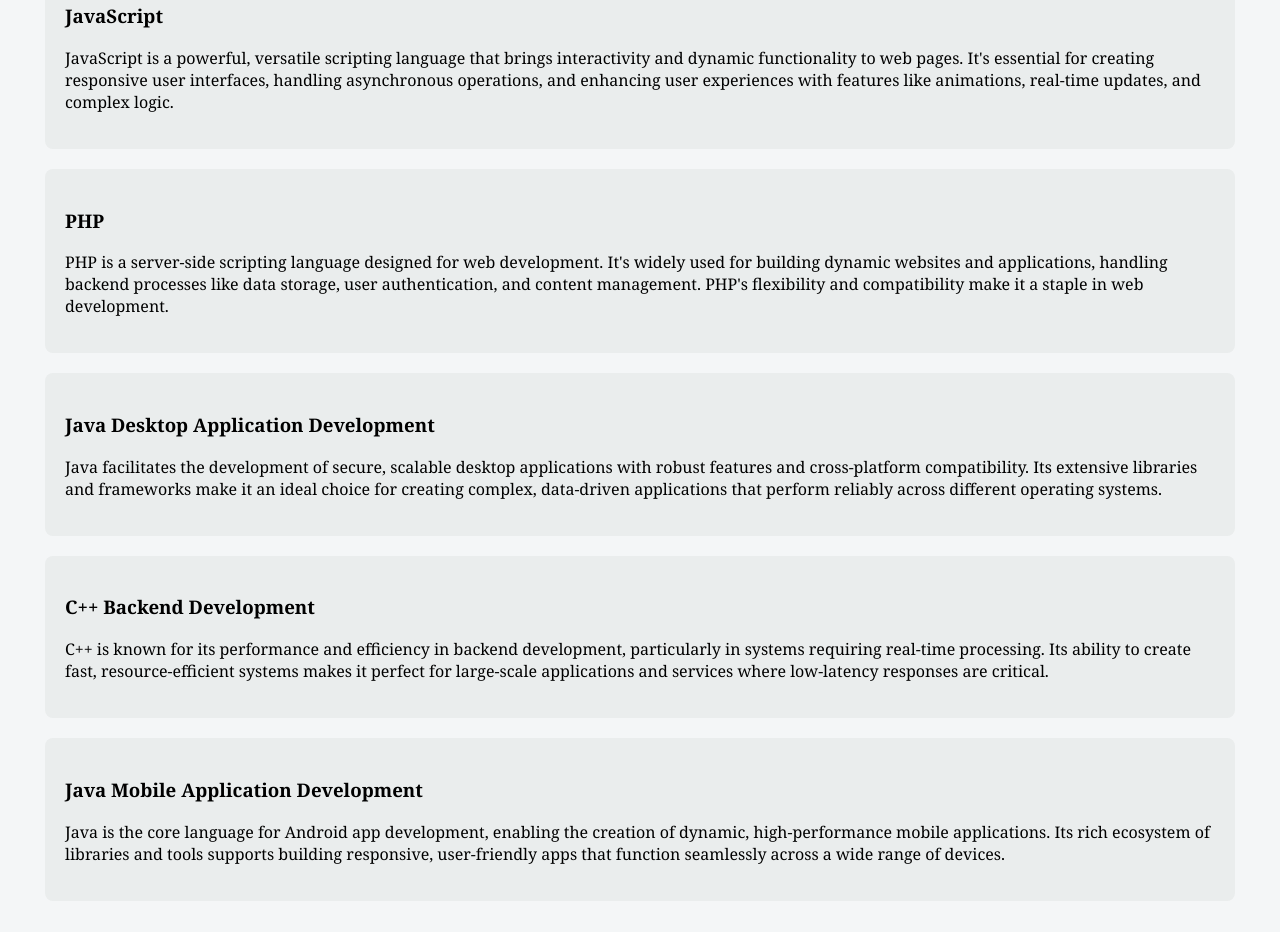
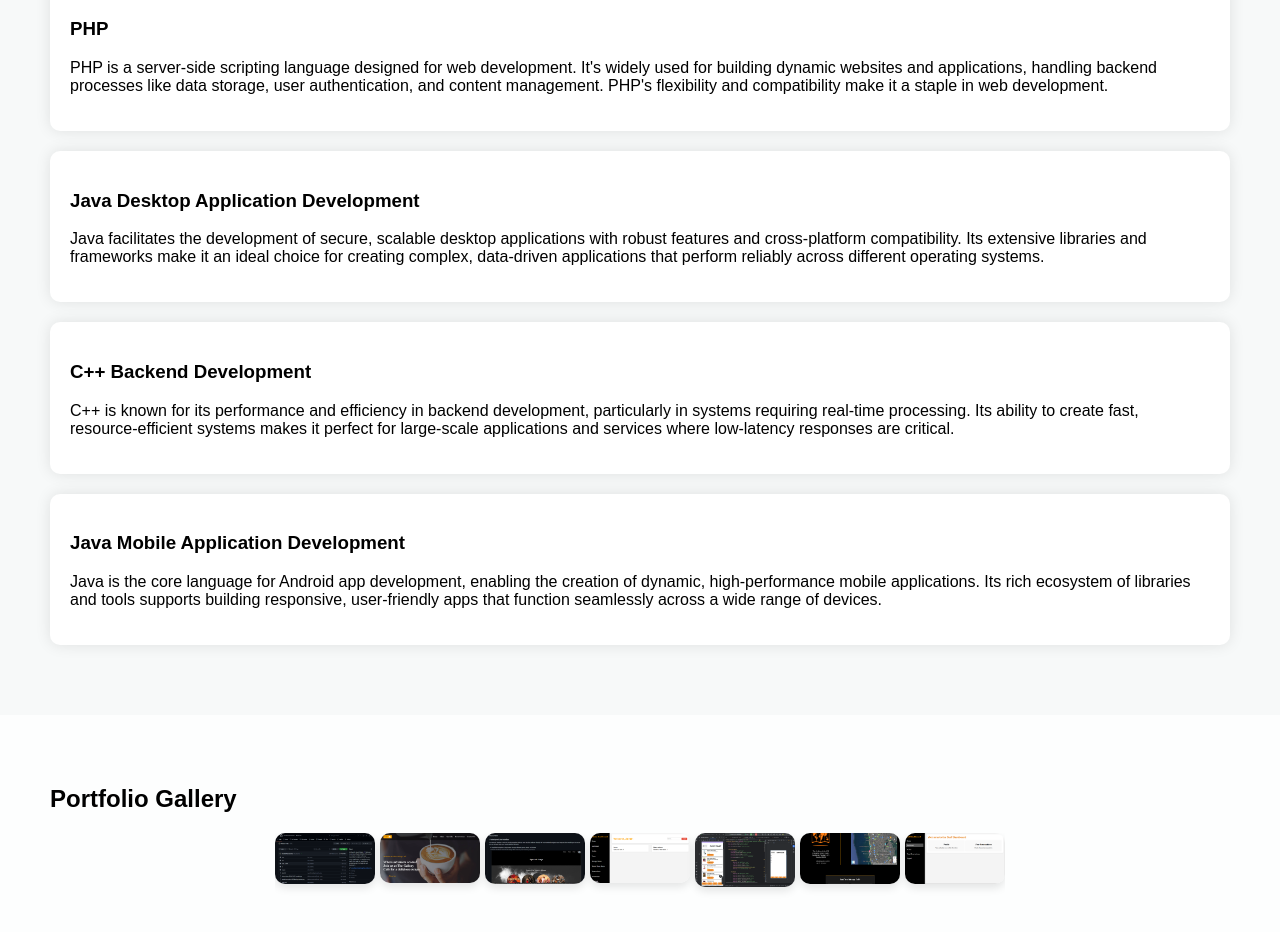
Before and after one commit to VimukthiPramudantha/Portfolio, a plain HTML site: page index.html in a window 1280 px wide. Shown: the part 1868-2800 px from the top of the page. Drawn offline with Linux system fonts and the light colour scheme.

Commit message:
Gallery Section
When hover over a gallery image, it starts small in the left corner and expands to the center. The description moves below the image.

```diff
--- a/index.html
+++ b/index.html
@@ -1,21 +1,28 @@
-<!DOCTYPE html>
 <html lang="en">
   <head>
     <meta charset="UTF-8" />
     <meta name="viewport" content="width=device-width, initial-scale=1.0" />
-    <link rel="shortcut icon" href="./images/logo.png" type="image/x-icon">
+    <link rel="shortcut icon" href="./images/logo.png" type="image/x-icon" />
     <title>Portfolio</title>
-    <link rel="stylesheet" href="styles.css" />
+    <link rel="stylesheet" href="./styles.css" />
   </head>
   <body>
     <header>
       <div class="logo">Portfolio</div>
       <nav>
         <ul>
-          <li><a href="#hero">Home</a></li>
-          <li><a href="#projects">Projects</a></li>
-          <li><a href="#skills">Skills</a></li>
-          <li><a href="#gallery">Gallery</a></li>
+          <li>
+            <a href="#hero">Home</a>
+          </li>
+          <li>
+            <a href="#projects">Projects</a>
+          </li>
+          <li>
+            <a href="#skills">Skills</a>
+          </li>
+          <li>
+            <a href="#gallery">Gallery</a>
+          </li>
         </ul>
       </nav>
     </header>
@@ -111,23 +118,43 @@
       <h2>Portfolio Gallery</h2>
       <div class="gallery-item">
         <div class="slider">
-          <img src="./pic/musicHub.png" alt="Image 1" class="slide active">
-          <img src="./pic/The-Gallery-Cafe.png" alt="Image 2" class="slide">
-          <img src="./pic/new.png" alt="Image 3" class="slide">
-          <img src="./pic/admin.png" alt="Image 4" class="slide">
-          <img src="./pic/mobile.png" alt="Image 4" class="slide">
-          <img src="./pic/contactPage.png" alt="Image 4" class="slide">
-          <img src="./pic/staff.png" alt="Image 4" class="slide">
+          <div class="image-container">
+            <img src="./pic/musicHub.png" alt="Image 1" class="slide active" />
+            <p class="description">Music Hub</p>
+          </div>
+          <div class="image-container">
+            <img src="./pic/The-Gallery-Cafe.png" alt="Image 2" class="slide" />
+            <p class="description">The Gallery Cafe</p>
+          </div>
+          <div class="image-container">
+            <img src="./pic/new.png" alt="Image 3" class="slide" />
+            <p class="description">Music Hub github Releases</p>
+          </div>
+          <div class="image-container">
+            <img src="./pic/admin.png" alt="Image 4" class="slide" />
+            <p class="description">The Gallery Cafe Admin Dashboard</p>
+          </div>
+          <div class="image-container">
+            <img src="./pic/mobile.png" alt="Image 5" class="slide" />
+            <p class="description">Furry Feast</p>
+          </div>
+          <div class="image-container">
+            <img src="./pic/contactPage.png" alt="Image 6" class="slide" />
+            <p class="description">The Gallery Cafe Contact Page</p>
+          </div>
+          <div class="image-container">
+            <img src="./pic/staff.png" alt="Image 7" class="slide" />
+            <p class="description">The Gallery Cafe Staff Dashboard</p>
+          </div>
+        </div>
       </div>
-
-      </div>
-
     </section>
 
     <footer>
       <p>&copy; Vimuxx</p>
     </footer>
 
-    <script src="script.js"></script>
+    <script src="./script.js"></script>
   </body>
 </html>
+;
--- a/styles.css
+++ b/styles.css
@@ -115,107 +115,102 @@ nav ul li a:hover::after {
   }
 }
 
-section {
-  padding: 50px 20px;
+#projects {
+  padding: 50px;
+  background-color: #eaecee;
 }
 
-#projects .project {
-  font-family: Georgia, serif;
-  background-color: #eaeded;
+.project {
+  margin-bottom: 30px;
+  background-color: white;
+  border-radius: 10px;
+  padding: 20px;
+  box-shadow: 0px 0px 15px rgba(0, 0, 0, 0.1);
+  transition: transform 0.3s, box-shadow 0.3s;
+}
+
+.project:hover {
+  transform: scale(1.05);
+  box-shadow: 0px 0px 25px rgba(0, 0, 0, 0.2);
+}
+
+#skills {
+  padding: 50px;
+  background-color: #f7f9f9;
+}
+
+.skill {
   margin-bottom: 20px;
+  background-color: white;
   padding: 20px;
-  margin-left: 25px;
-  margin-right: 25px;
-  border-left: 5px solid #34495e;
-  border-radius: 8px;
+  border-radius: 10px;
+  box-shadow: 0px 0px 15px rgba(0, 0, 0, 0.1);
+  transition: transform 0.3s, box-shadow 0.3s;
+}
+
+.skill:hover {
+  transform: scale(1.05);
+  box-shadow: 0px 0px 25px rgba(0, 0, 0, 0.2);
+}
+
+#gallery {
+  padding: 50px;
+  background-color: #fdfefe;
+}
+
+.gallery-item {
+  display: flex;
+  justify-content: center;
+}
+
+.slider {
+  gap: 5px;
+  display: flex;
+  overflow: hidden;
+}
+
+.image-container {
+  min-width: 100px;
+  max-width: 100px;
+  transition: all 0.3s ease;
+  text-align: left;
   position: relative;
 }
 
-#projects .project:hover {
-  border: 2px solid #bfc9ca;
-  transform: translateY(-8px);
-  box-shadow: 0 12px 24px rgba(0, 0, 0, 0.3);
-  background-color: #f4f6f7;
-  border-left-color: #2c3e50;
+.image-container img {
+  width: 100%;
+  height: auto;
+  border-radius: 10px;
+  box-shadow: 0 4px 8px rgba(0, 0, 0, 0.1);
+  transition: transform 0.3s, box-shadow 0.3s;
+  display: block;
 }
 
-#projects h2,
-#skills h2,
-#gallery h2 {
-  text-transform: uppercase;
-  margin-bottom: 30px;
-  font-size: 2rem;
-  color: #566573;
-  transition: color 0.3s ease;
+.image-container p {
+  text-align: center;
+  margin-top: 10px;
+  opacity: 0;
+  transition: opacity 0.3s;
 }
 
-#projects .project:hover h2,
-#skills .skill:hover h2,
-#gallery .gallery-item:hover h2 {
-  color: #2c3e50;
-}
-
-#skills {
-  background-color: #f4f6f7;
-}
-
-#skills .skill {
-  font-family: Georgia, serif;
-  background-color: #eaeded;
-  margin-bottom: 20px;
-  padding: 20px;
-  margin-left: 25px;
-  margin-right: 25px;
-  border-radius: 8px;
-  transition: transform 0.3s ease;
-  box-shadow: 0.3s ease;
-}
-
-#skills .skill:hover {
-  border: 2px solid #bfc9ca;
-  transform: translateY(-8px);
+.image-container:hover img {
+  transform: scale(1.2);
   box-shadow: 0 8px 16px rgba(0, 0, 0, 0.2);
 }
 
-#gallery {
-  background-color: #f4f6f7;
+.image-container:hover {
+  min-width: 400px;
+  max-width: 400px;
 }
 
-#gallery .gallery-item {
-  margin-bottom: 20px;
-  padding: 20px;
-  border-radius: 8px;
+.image-container:hover p {
+  opacity: 1;
+  margin-top: 20px;
 }
 
-
 footer {
-  background-color: white;
   text-align: center;
   padding: 10px;
-  border-top: 3px solid #34495e;
+  background-color: #566573;
+  color: white;
 }
-
-footer p {
-  margin: 0;
-  font-size: 1rem;
-  color: black;
-}
-
-.slider {
-  width: 80%;
-  max-width: 600px;
-  position: relative;
-  height: 350px;
-}
-
-.slide {
-  width: 100%;
-  position: absolute;
-  opacity: 0;
-  transition: opacity 1s ease-in-out;
-  border-radius: 10px;
-}
-
-.slide.active {
-  opacity: 1;
-}
```
Also changed, not shown: script.js (+25 -25 lines).
